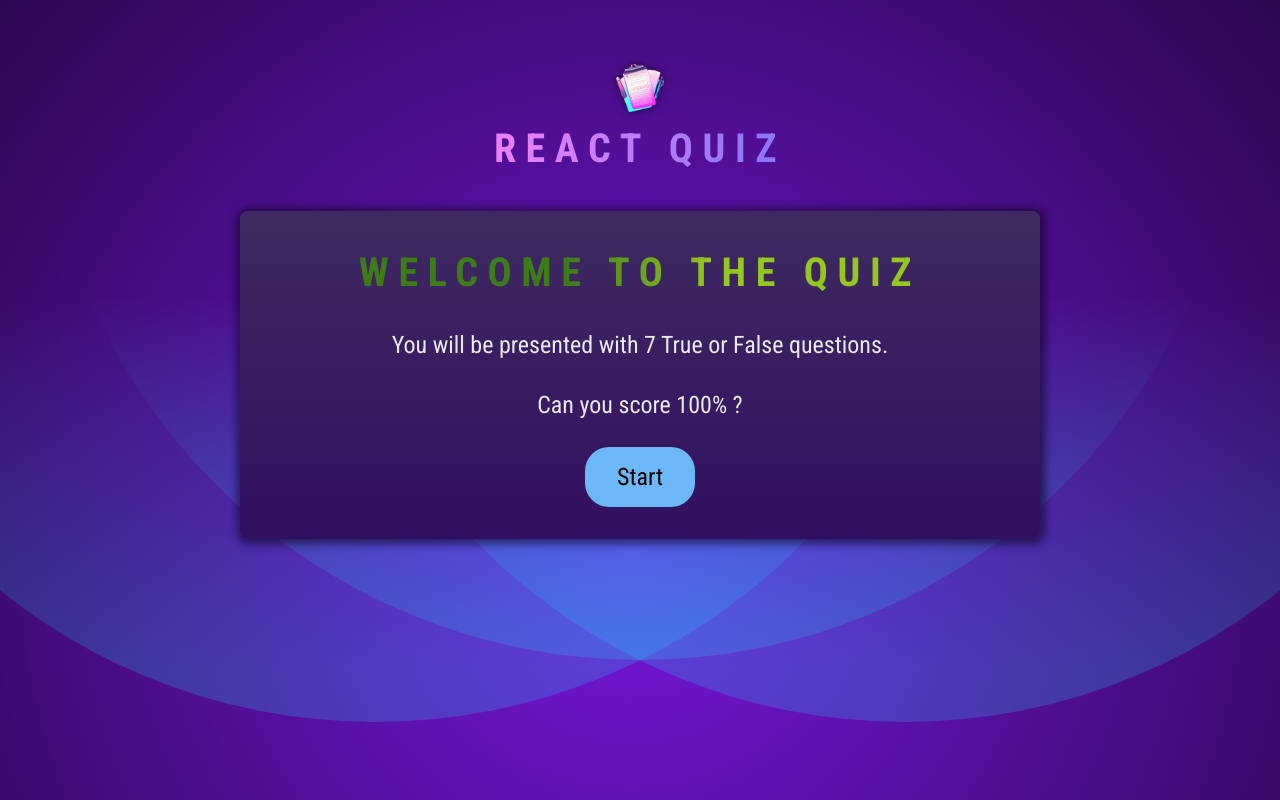
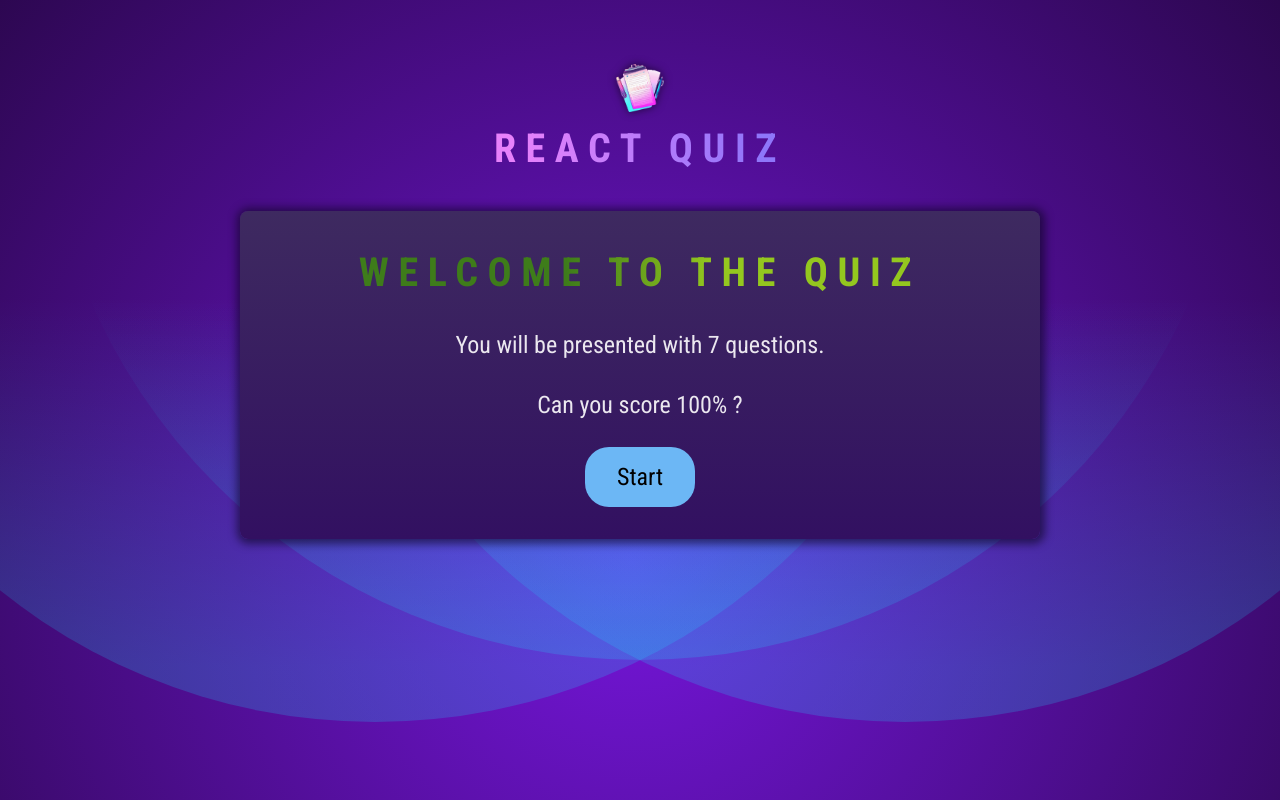
Before and after one commit to elperez365/ReactQuiz, a React (Vite) app: page / in a window 1280 px wide. Built offline with nearby package versions, Linux system fonts and the light colour scheme.

Commit message:
nquestion

```diff
--- a/src/components/StartPage.jsx
+++ b/src/components/StartPage.jsx
@@ -1,8 +1,12 @@
+import { shuffledQuestions } from "../questions";
+
 export default function StartPage({ onStart }) {
+  const nQuestions = shuffledQuestions.length;
+
   return (
     <div id="quiz" className="startPage">
       <h1>Welcome to the Quiz</h1>
-      <p>You will be presented with 7 True or False questions.</p>
+      <p>You will be presented with {nQuestions} questions.</p>
       <p>Can you score 100% ?</p>
       <button id="startButton" onClick={() => onStart()}>
         Start
```
